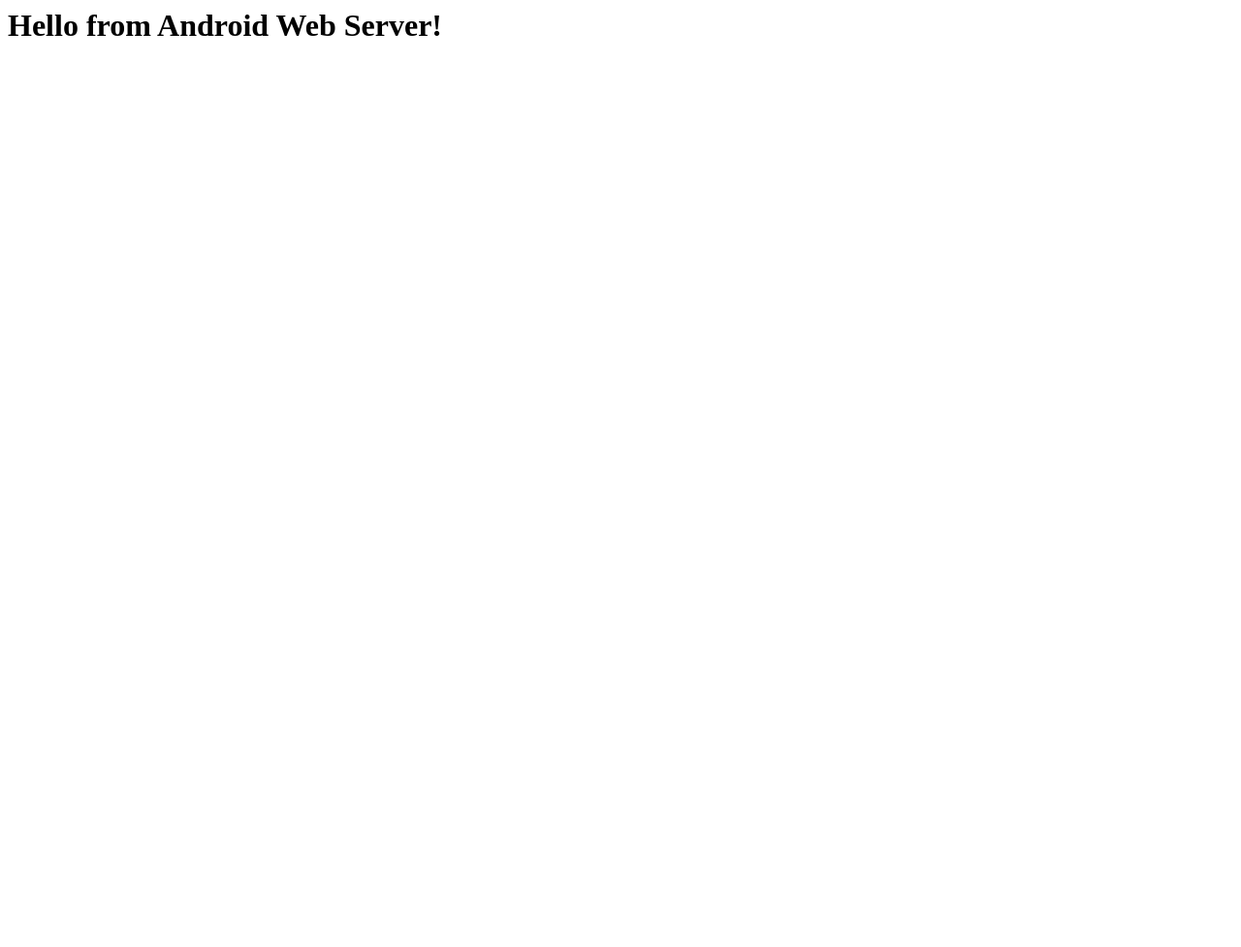
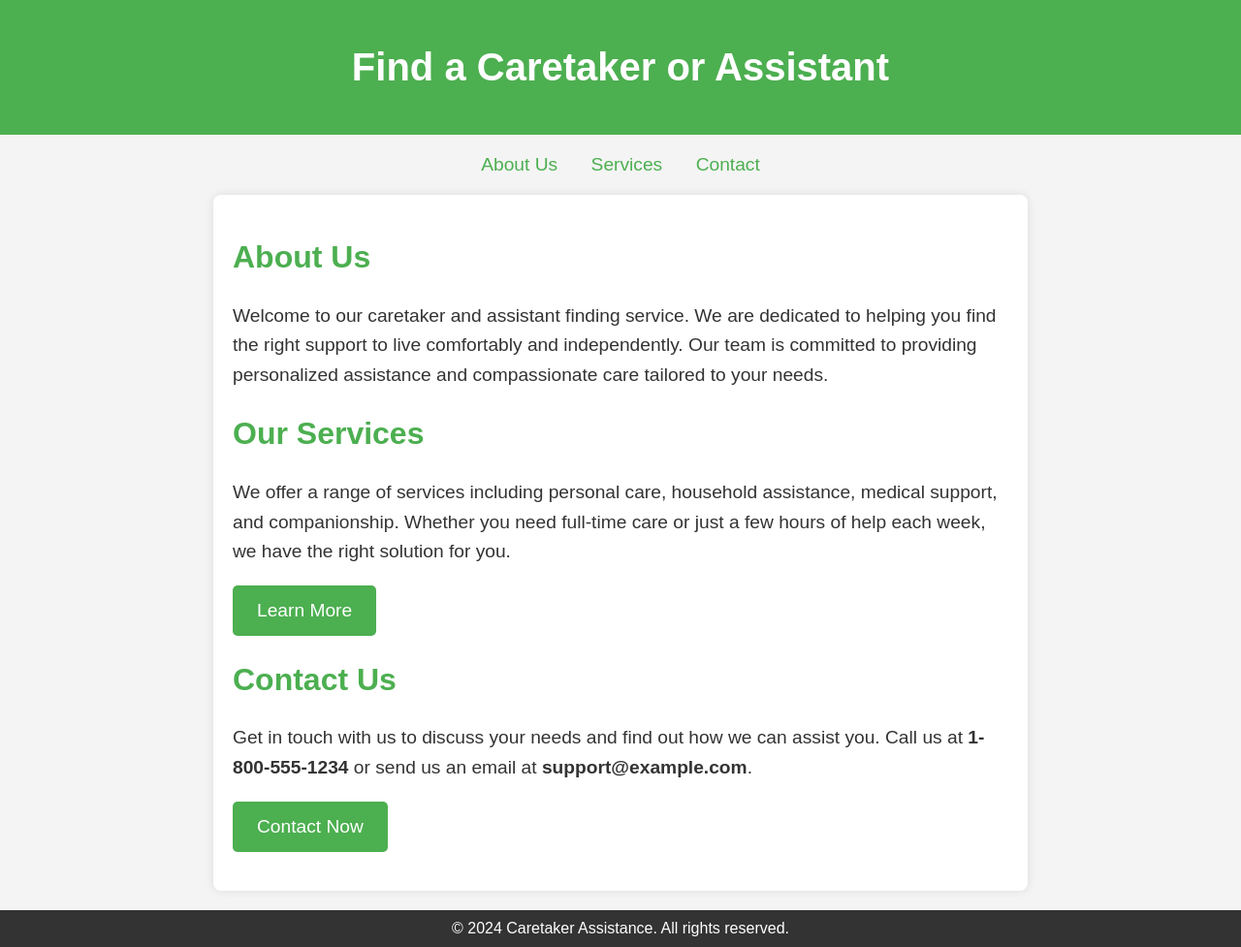
Before and after one commit to alexandru-orzanescu/web_server_android, a plain HTML site: page www/index.html in a window 1280 px wide. Shown: the whole page at 97% size. Before the commit the page ends 800 px from the top, so only its background shows below. Drawn offline with Linux system fonts and the light colour scheme.

Commit message:
update for bunicare

```diff
--- a/www/index.html
+++ b/www/index.html
@@ -1 +1,124 @@
-<html><body><h1>Hello from Android Web Server!</h1></body></html>
+<!DOCTYPE html>
+<html lang="en">
+<head>
+    <meta charset="UTF-8">
+    <meta name="viewport" content="width=device-width, initial-scale=1.0">
+    <title>Find a Caretaker or Assistant</title>
+    <style>
+        body {
+            font-family: Arial, sans-serif;
+            background-color: #f4f4f4;
+            margin: 0;
+            padding: 0;
+            color: #333;
+        }
+        header {
+            background-color: #4CAF50;
+            padding: 20px;
+            text-align: center;
+            color: white;
+        }
+        h1 {
+            font-size: 2.5em;
+        }
+        nav {
+            text-align: center;
+            margin: 20px 0;
+        }
+        nav a {
+            margin: 0 15px;
+            text-decoration: none;
+            color: #4CAF50;
+            font-size: 1.2em;
+        }
+        nav a:hover {
+            text-decoration: underline;
+        }
+        main {
+            max-width: 800px;
+            margin: 20px auto;
+            padding: 20px;
+            background: white;
+            border-radius: 8px;
+            box-shadow: 0 0 10px rgba(0,0,0,0.1);
+        }
+        section {
+            margin-bottom: 20px;
+        }
+        h2 {
+            font-size: 2em;
+            color: #4CAF50;
+        }
+        p {
+            font-size: 1.2em;
+            line-height: 1.6;
+        }
+        button {
+            display: inline-block;
+            background-color: #4CAF50;
+            color: white;
+            padding: 15px 25px;
+            font-size: 1.2em;
+            border: none;
+            border-radius: 5px;
+            cursor: pointer;
+        }
+        button:hover {
+            background-color: #45a049;
+        }
+        footer {
+            text-align: center;
+            padding: 10px;
+            background-color: #333;
+            color: white;
+        }
+    </style>
+</head>
+<body>
+
+    <header>
+        <h1>Find a Caretaker or Assistant</h1>
+    </header>
+
+    <nav>
+        <a href="#about">About Us</a>
+        <a href="#services">Services</a>
+        <a href="#contact">Contact</a>
+    </nav>
+
+    <main>
+        <section id="about">
+            <h2>About Us</h2>
+            <p>
+                Welcome to our caretaker and assistant finding service. We are dedicated to helping you find the right
+                support to live comfortably and independently. Our team is committed to providing personalized assistance
+                and compassionate care tailored to your needs.
+            </p>
+        </section>
+
+        <section id="services">
+            <h2>Our Services</h2>
+            <p>
+                We offer a range of services including personal care, household assistance, medical support, and
+                companionship. Whether you need full-time care or just a few hours of help each week, we have the right
+                solution for you.
+            </p>
+            <button>Learn More</button>
+        </section>
+
+        <section id="contact">
+            <h2>Contact Us</h2>
+            <p>
+                Get in touch with us to discuss your needs and find out how we can assist you. Call us at
+                <strong>1-800-555-1234</strong> or send us an email at <strong>support@example.com</strong>.
+            </p>
+            <button>Contact Now</button>
+        </section>
+    </main>
+
+    <footer>
+        &copy; 2024 Caretaker Assistance. All rights reserved.
+    </footer>
+
+</body>
+</html>
```
Also changed, not shown: 1 other file.
